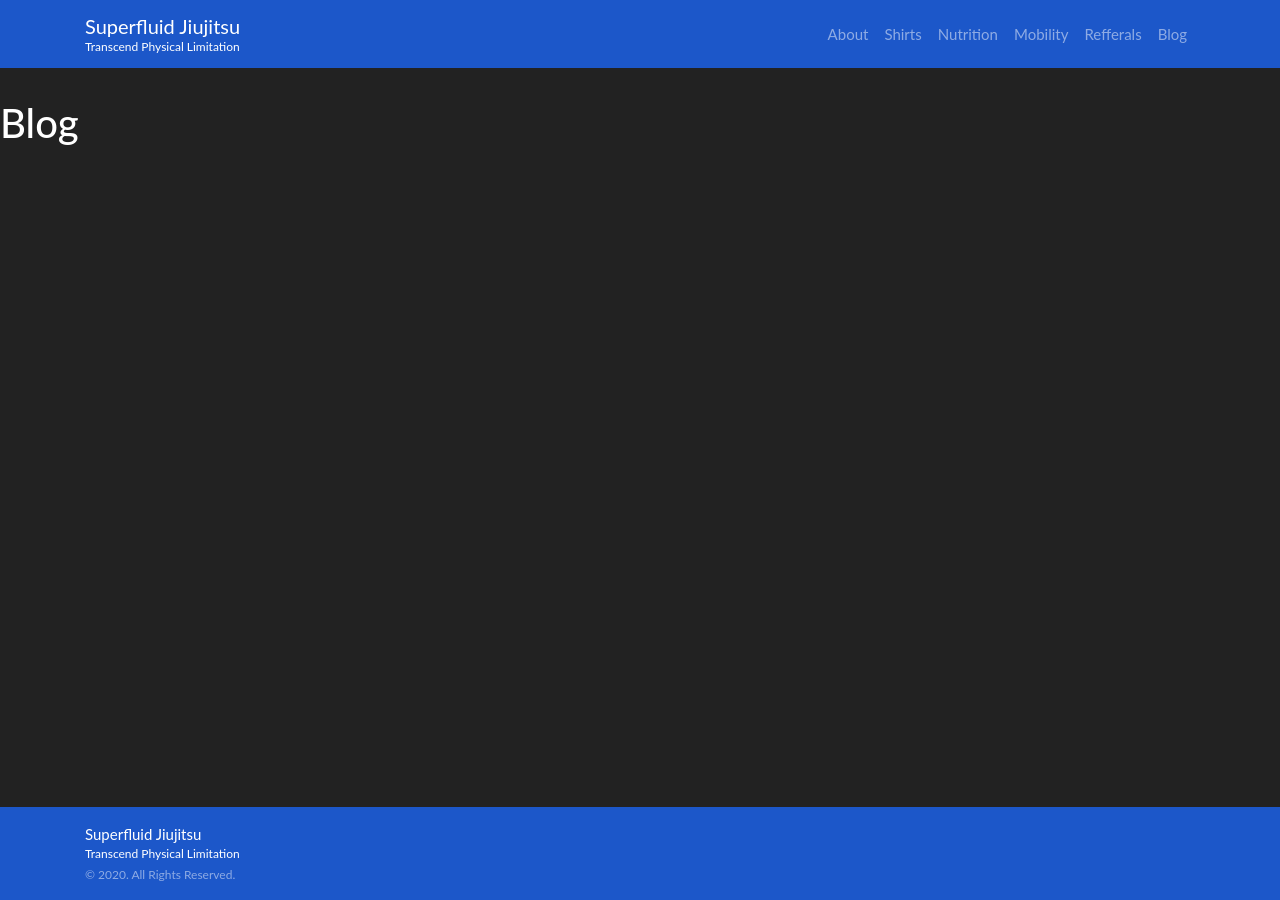
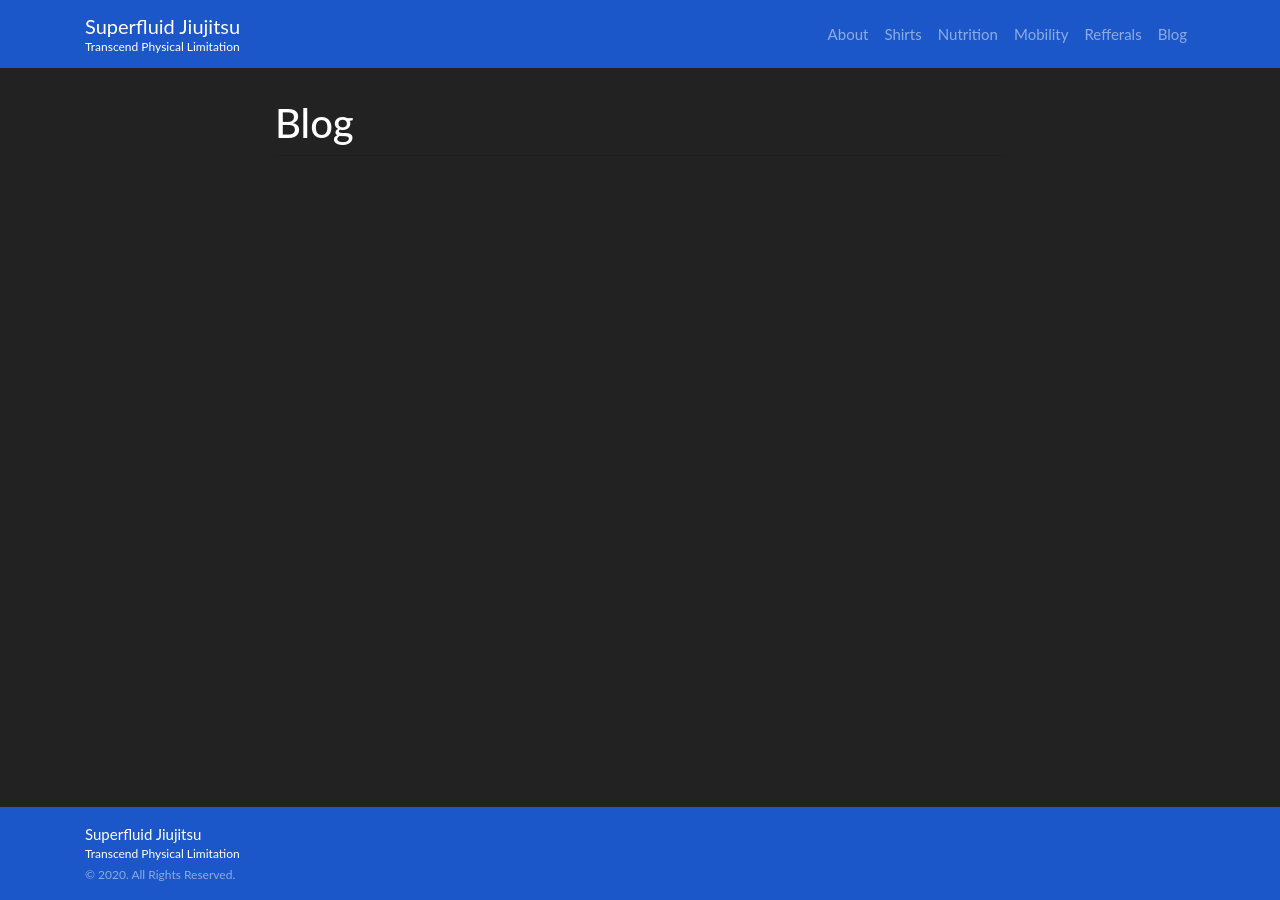
Before and after one commit to sphericalwave/sfjits, a Jekyll site: the page built from pages/blog.html, in a window 1280 px wide. Built offline with Jekyll 4.4.1, drawn with Linux system fonts in a browser that asks for light colours; nearby versions of some CDN libraries.

Commit message:
tweaked z structure of Blog.

```diff
--- a/pages/blog.html
+++ b/pages/blog.html
@@ -4,7 +4,14 @@ title: "Blog"
 permalink: /blog.html/
 ---
 
+<div class="container pb-5">
+
+  <div class="row">
+
+    <div class="col-10 col-md-8 mx-auto">
+
       <h1>Blog</h1>
+      <hr class="m-0">
 
       <ul>
         {% for post in site.posts %}
@@ -16,3 +23,9 @@ permalink: /blog.html/
       </ul>
 
       {%- include post-list.html -%}
+
+    </div> <!--col-->
+
+  </div> <!--row-->
+
+</div> <!--container-->
```
Lines whose indentation alone changed are shown as unchanged.
